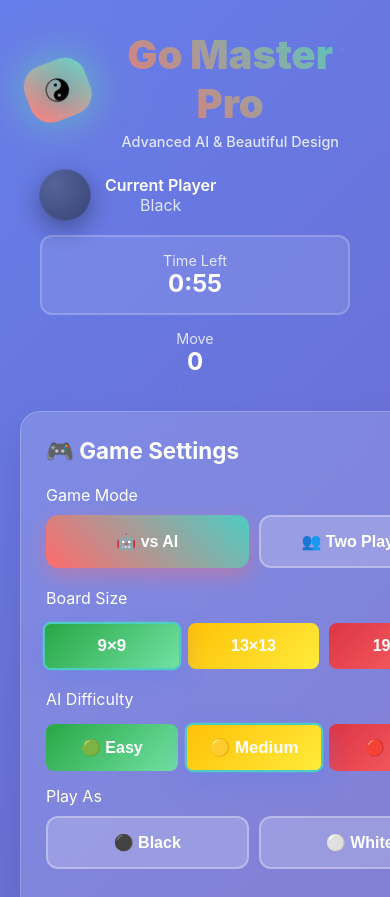
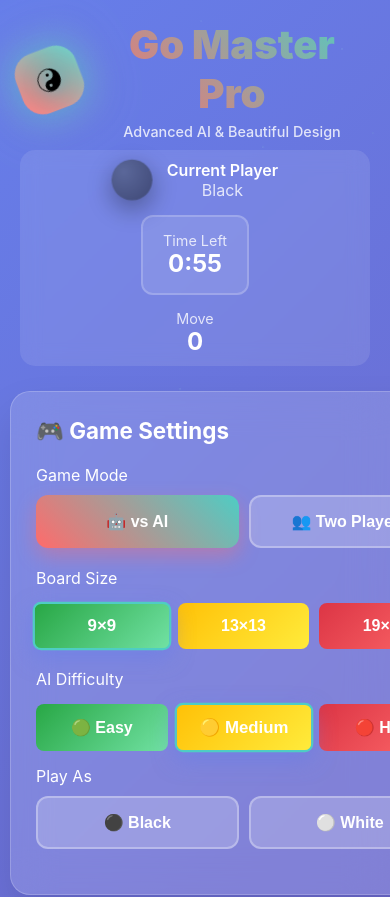
Before and after one commit to anh627/hhhhhhh, a plain HTML site: page index.html in a window 390 px wide. Shown: the top 897 px of the page. Drawn offline with Linux system fonts and the light colour scheme.

Commit message:
Update index.html

```diff
--- a/index.html
+++ b/index.html
@@ -97,7 +97,7 @@
             to { opacity: 1; transform: translateY(0); }
         }
 
- /* CSS cho container */
+/* ===== CSS MẶC ĐỊNH (DESKTOP) ===== */
 .container {
     max-width: 1400px;
     margin: 0 auto;
@@ -107,8 +107,6 @@
     box-sizing: border-box;
     width: 100%;
 }
-        /* Tự động áp dụng bằng media query */
-
 
 .header {
     background: rgba(255, 255, 255, 0.15);
@@ -121,25 +119,21 @@
     box-shadow: 0 20px 40px rgba(0, 0, 0, 0.1);
 }
 
-
-/* CSS cho header-content */
 .header-content {
     display: flex;
     justify-content: space-between;
     align-items: center;
     flex-wrap: wrap;
-    gap: 15px; /* Giảm gap để gọn hơn */
-    width: 100%; /* Đảm bảo header-content chiếm hết chiều rộng */
-}
-
-/* CSS cho logo-section */
+    gap: 15px;
+    width: 100%;
+}
+
 .logo-section {
     display: flex;
     align-items: center;
-    gap: 15px; /* Giảm gap để logo và tiêu đề gần nhau hơn */
-}
-
-/* CSS cho logo */
+    gap: 15px;
+}
+
 .logo {
     width: 80px;
     height: 80px;
@@ -153,7 +147,6 @@
     position: relative;
 }
 
-/* CSS cho title và subtitle */
 .title {
     color: white;
     font-size: 3.5rem;
@@ -170,88 +163,6 @@
     font-size: 1.2rem;
     font-weight: 500;
 }
-        /* ===== CSS cho mobile (màn hình nhỏ hơn 768px) ===== */
-@media (max-width: 768px) {
-    .header {
-        background: transparent;  /* Bỏ nền trắng mờ */
-        backdrop-filter: none;
-        border: none;
-        border-radius: 0;
-        padding: 10px;
-        margin-bottom: 15px;
-        box-shadow: none;
-    }
-
-    .header-content {
-        flex-direction: column;
-        align-items: center;
-        gap: 10px;
-    }
-
-    .logo {
-        width: 60px;
-        height: 60px;
-        font-size: 30px;
-    }
-
-    .title {
-        font-size: 1.8rem;
-        text-align: center;
-    }
-
-    .subtitle {
-        font-size: 0.9rem;
-        text-align: center;
-    }
-
-    .status-panel {
-        display: flex;
-        justify-content: space-between;
-        width: 100%;
-        gap: 5px;
-        padding: 10px;
-        flex-wrap: wrap;
-    }
-
-    .current-player,
-    .timer,
-    .status-panel > div:last-child {
-        flex: 1;
-        text-align: center;
-        min-width: 80px;
-    }
-
-    .player-stone {
-        width: 40px;
-        height: 40px;
-    }
-}
-
-
-
-
-    .status-panel {
-        display: flex;
-        justify-content: space-between;
-        width: 100%; /* Chiếm hết chiều rộng */
-        gap: 5px; /* Giảm khoảng cách giữa các phần tử */
-        padding: 10px; /* Giảm padding bên trong */
-        flex-wrap: wrap; /* Cho phép wrap nếu màn hình quá nhỏ */
-    }
-
-    .current-player,
-    .timer,
-    .status-panel > div:last-child {
-        flex: 1; /* Chia đều không gian */
-        text-align: center;
-        min-width: 80px; /* Đảm bảo không quá nhỏ */
-    }
-
-    .player-stone {
-        width: 40px; /* Giảm kích thước quân cờ */
-        height: 40px;
-    }
-}
 
 .status-panel {
     display: flex;
@@ -333,6 +244,81 @@
     display: flex;
     align-items: center;
     gap: 10px;
+}
+
+
+/* ===== CSS RIÊNG CHO MOBILE (MÀN HÌNH < 768px) ===== */
+@media (max-width: 768px) {
+    .container {
+        max-width: 100%;
+        width: 100%;
+        margin: 0;
+        padding: 10px; /* ít padding để sát cạnh */
+    }
+
+    .header {
+        background: transparent; /* bỏ nền trắng mờ */
+        backdrop-filter: none;
+        border: none;
+        border-radius: 0;
+        padding: 10px;
+        margin-bottom: 15px;
+        box-shadow: none;
+    }
+
+    .header-content {
+        flex-direction: column;
+        align-items: center;
+        gap: 10px;
+    }
+
+    .logo {
+        width: 60px;
+        height: 60px;
+        font-size: 30px;
+    }
+
+    .title {
+        font-size: 1.8rem;
+        text-align: center;
+    }
+
+    .subtitle {
+        font-size: 0.9rem;
+        text-align: center;
+    }
+
+    .status-panel {
+        display: flex;
+        justify-content: space-between;
+        width: 100%;
+        gap: 5px;
+        padding: 10px;
+        flex-wrap: wrap;
+    }
+
+    .current-player,
+    .timer,
+    .status-panel > div:last-child {
+        flex: 1;
+        text-align: center;
+        min-width: 80px;
+    }
+
+    .player-stone {
+        width: 40px;
+        height: 40px;
+    }
+
+    .main-content {
+        grid-template-columns: 1fr; /* xếp dọc thay vì 3 cột */
+        gap: 15px;
+    }
+
+    .sidebar {
+        flex-direction: column;
+        gap: 10px;
+    }
 }
 
         .game-board-container {
```
Lines whose indentation alone changed are shown as unchanged.
